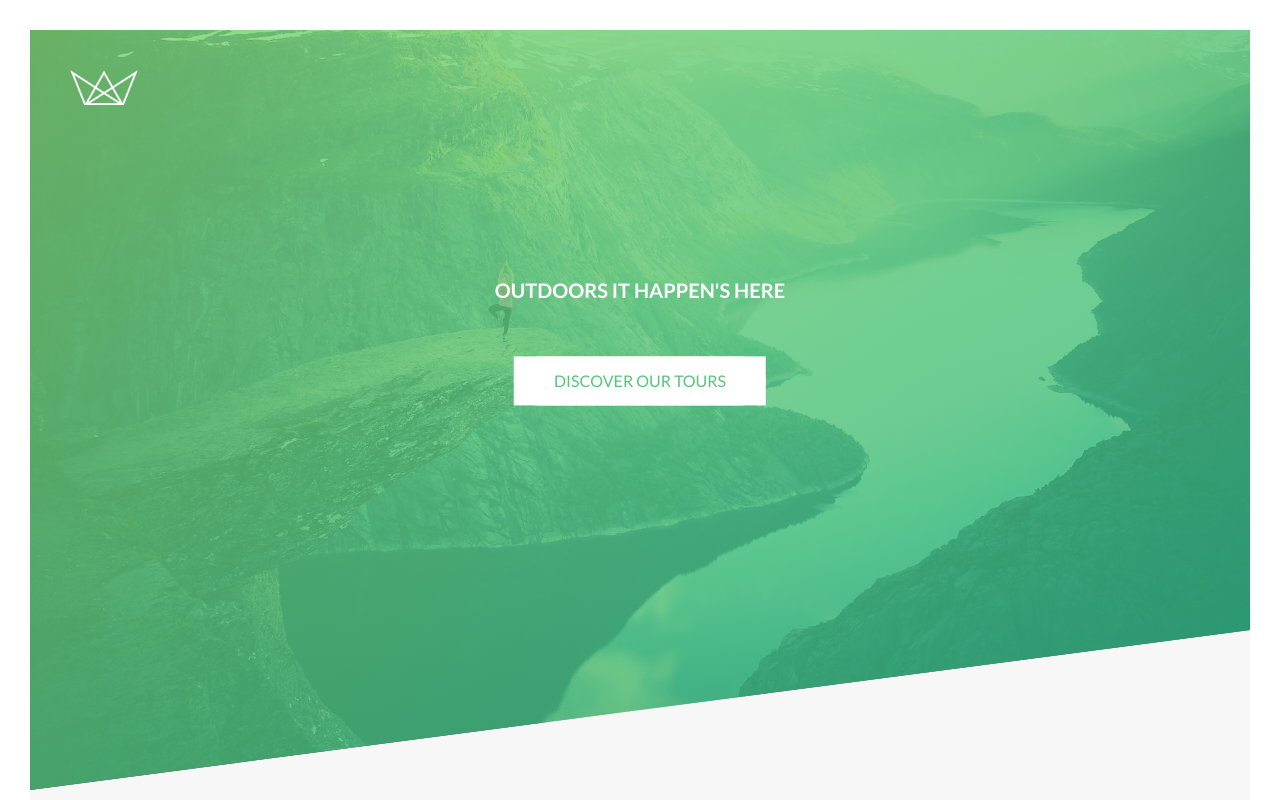
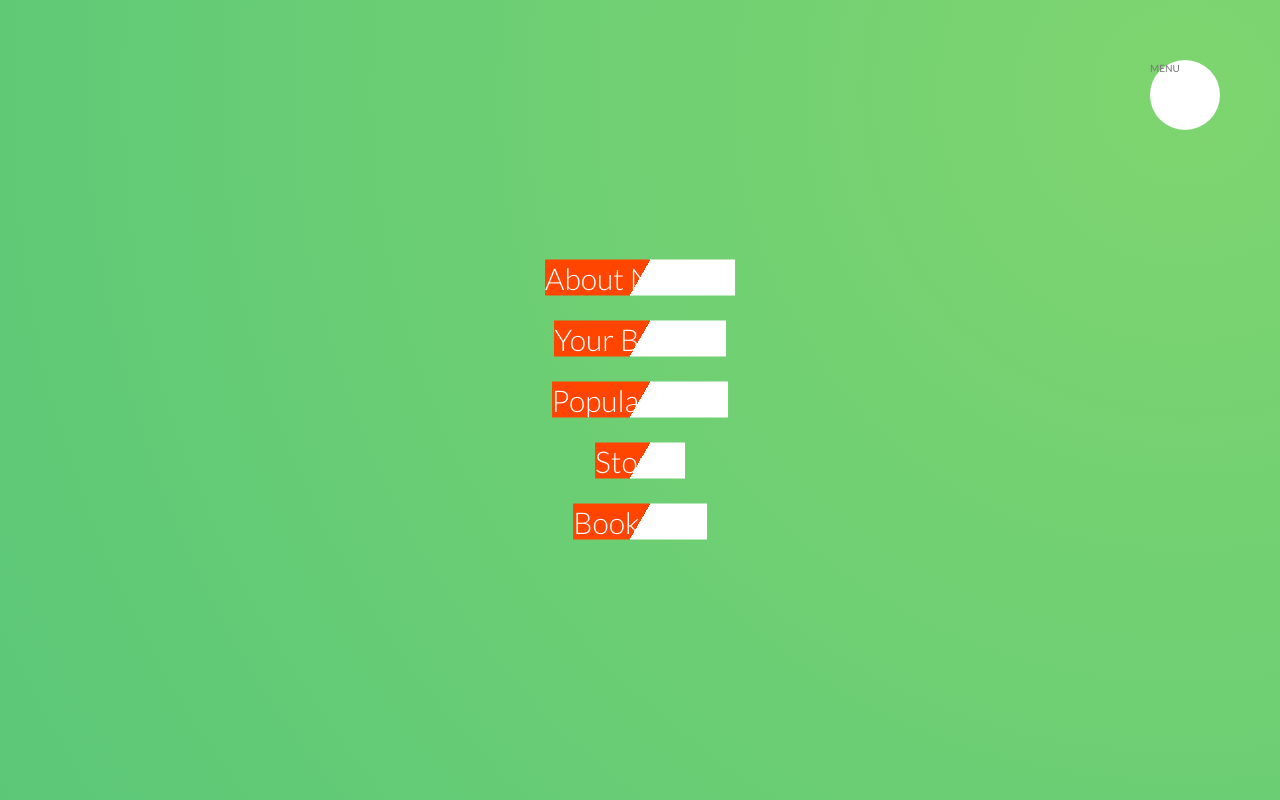
Before and after one commit to Bootcamptrack/1-natours, a website: page index.html in a window 1280 px wide. Shown: the top 800 px of the page. Drawn offline with Linux system fonts and the light colour scheme.

Commit message:
lesson 49
Link background with Linear-Gradient

```diff
--- a/index.html
+++ b/index.html
@@ -15,6 +15,20 @@
 </head>
 
 <body>
+  <div class="navigation">
+    <input type="checkbox" class="navigation__checkbox" id="navi-toggle">
+    <label for="navi-toggle" class="navigation__button">MENU</label>
+    <div class="navigation__background">&nbsp;</div>
+    <nav class="navigation__nav">
+      <ul class="navigation__list">
+        <li class="navigation__item"><a href="#" class="navigation__link">About Natours</a></li>
+        <li class="navigation__item"><a href="#" class="navigation__link">Your Benefits</a></li>
+        <li class="navigation__item"><a href="#" class="navigation__link">Popular Tours</a></li>
+        <li class="navigation__item"><a href="#" class="navigation__link">Stories</a></li>
+        <li class="navigation__item"><a href="#" class="navigation__link">Book Now</a></li>
+      </ul>
+    </nav>
+  </div>
   <header class="header">
     <div class="header__logo-box">
       <img src="img\logo-white.png" alt="logo" class="header_logo">
--- /dev/null
+++ b/sass/layout/_navigation.scss
@@ -0,0 +1,61 @@
+.navigation{
+  &__checkbox{
+    display: none;
+
+  }
+  &__button{
+background-color: $color-white;
+height: 7rem;
+width: 7rem;
+position: fixed;
+top: 6rem;
+right: 6rem;
+border-radius: 50%;
+z-index: 2000;
+  }
+
+
+  &__background{
+    height: 6rem;
+    width: 6rem;
+    border-radius: 50%;
+    position: fixed;
+    top: 6.5rem;
+    right: 6.5rem;
+    background-image: radial-gradient($color-primary-light, $color-primary-dark);
+    z-index: 1000;
+    transform: scale(80);
+  }
+  &__nav{
+    height: 100vh;
+    width:100%;
+    position: fixed;
+    top: 0;
+    right: 0;
+    z-index: 1500;
+
+
+  }
+  &__list{
+    position: absolute;
+    top: 50%;
+    left: 50%;
+    list-style: none;
+    transform: translate(-50%,-50%);
+    text-align: center;
+
+  }
+  &__item{
+margin: 1rem;
+
+
+  }
+  &__link{
+    text-decoration: none;
+    font-size: 3rem;
+    font-weight: 300;
+    color: $color-white;
+    text-decoration: uppercase;
+    background-image: linear-gradient(120deg, orangered 0%, orangered 50%, $color-white 50%);
+  }
+}
--- a/sass/main.scss
+++ b/sass/main.scss
@@ -14,6 +14,7 @@
 @import "components/feature-box";
 @import "components/form";
 @import "layout/header";
+@import "layout/navigation";
 @import "layout/grid";
 @import "layout/footer";
 @import "pages/home";
```
Also changed, not shown: css/style.css.
